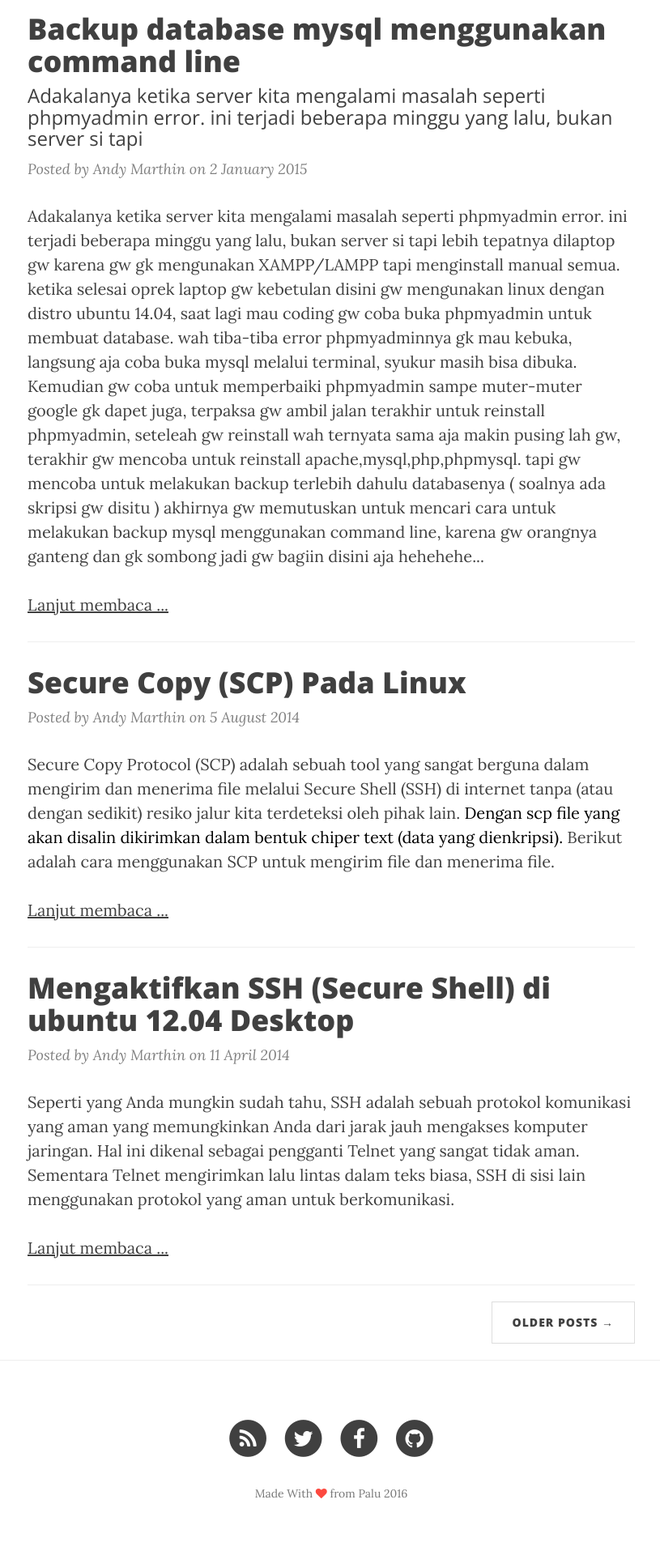
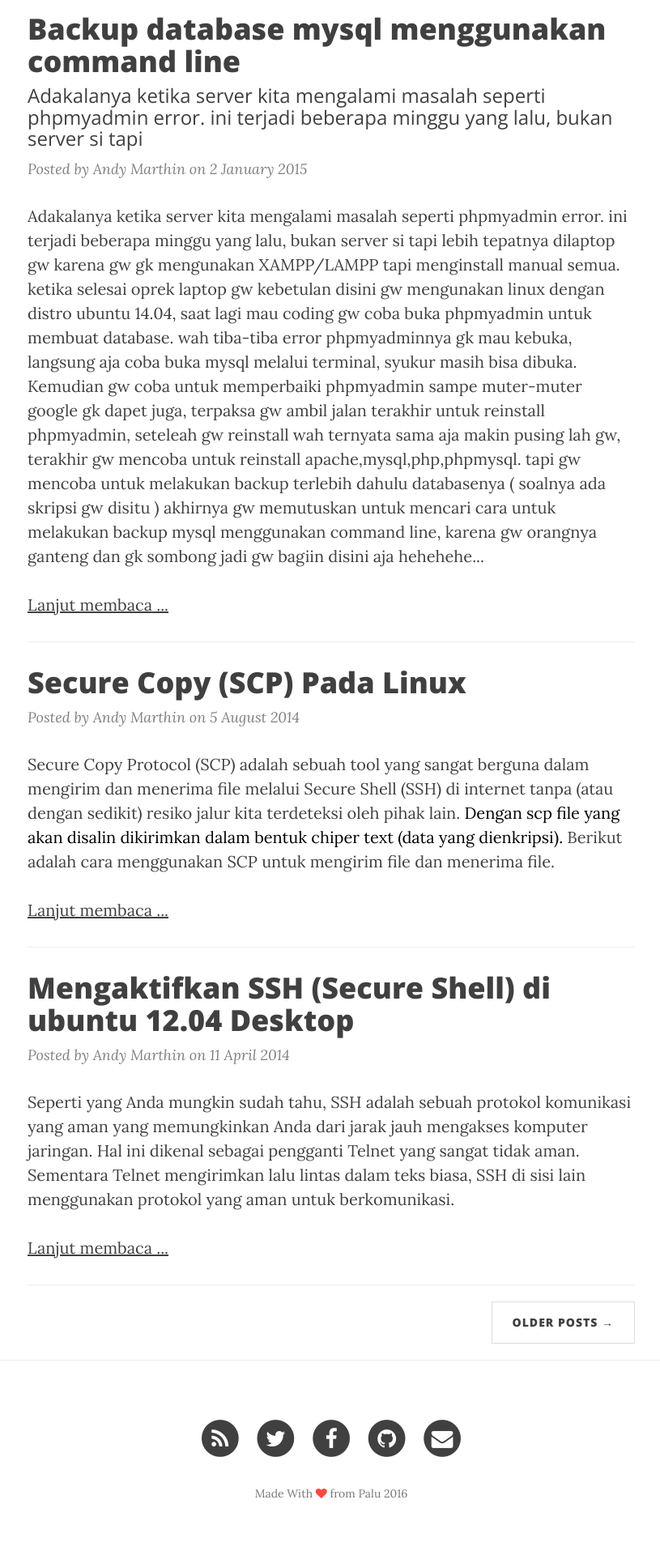
Before and after one commit to andymarthin/andymarthin.github-io, a Jekyll site: the page built from index.html, in a window 1280 px wide. Shown: the part 1367-3287 px from the top of the page at 81% size, without its empty margins (231-1046 px from the left). Built offline with Jekyll 4.4.1, drawn with Linux system fonts in a browser that asks for light colours; nearby versions of some CDN libraries; the list of posts is cut into pages by our own code.

Commit message:
add email link

```diff
--- a/_includes/footer.html
+++ b/_includes/footer.html
@@ -42,6 +42,16 @@
                         </a>
                     </li>
                     {% endif %}
+                    {% if site.email %}
+                    <li>
+                        <a href="mailto:{{ site.email }}">
+                            <span class="fa-stack fa-lg">
+                                <i class="fa fa-circle fa-stack-2x"></i>
+                                <i class="fa fa-envelope fa-stack-1x fa-inverse"></i>
+                            </span>
+                        </a>
+                    </li>
+                    {% endif %}
                 </ul>
                 <p class="copyright text-muted">Made With <i class="love fa fa-heart"></i> from Palu</a> {{ site.time | date: '%Y' }}</p>
             </div>
@@ -50,7 +60,7 @@
 </footer>
 
 <!-- jQuery -->
-<script src="//code.jquery.com/jquery-2.2.3.min.js"></script>
+<script src="//code.jquery.com/jquery-2.1.3.min.js"></script>
 
 <!-- Bootstrap Core JavaScript -->
 <script src="//maxcdn.bootstrapcdn.com/bootstrap/3.3.6/js/bootstrap.min.js"></script>
```
